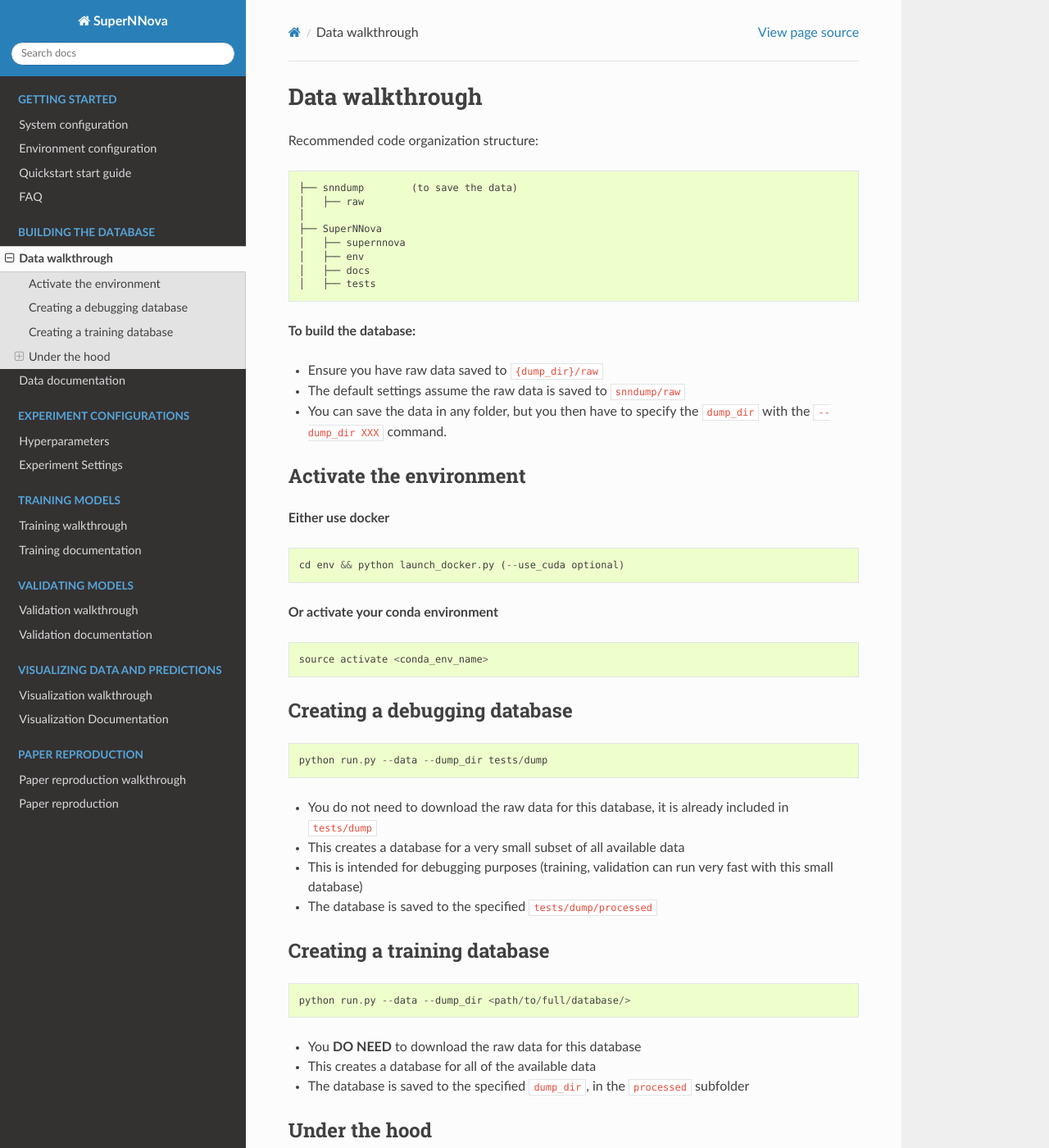
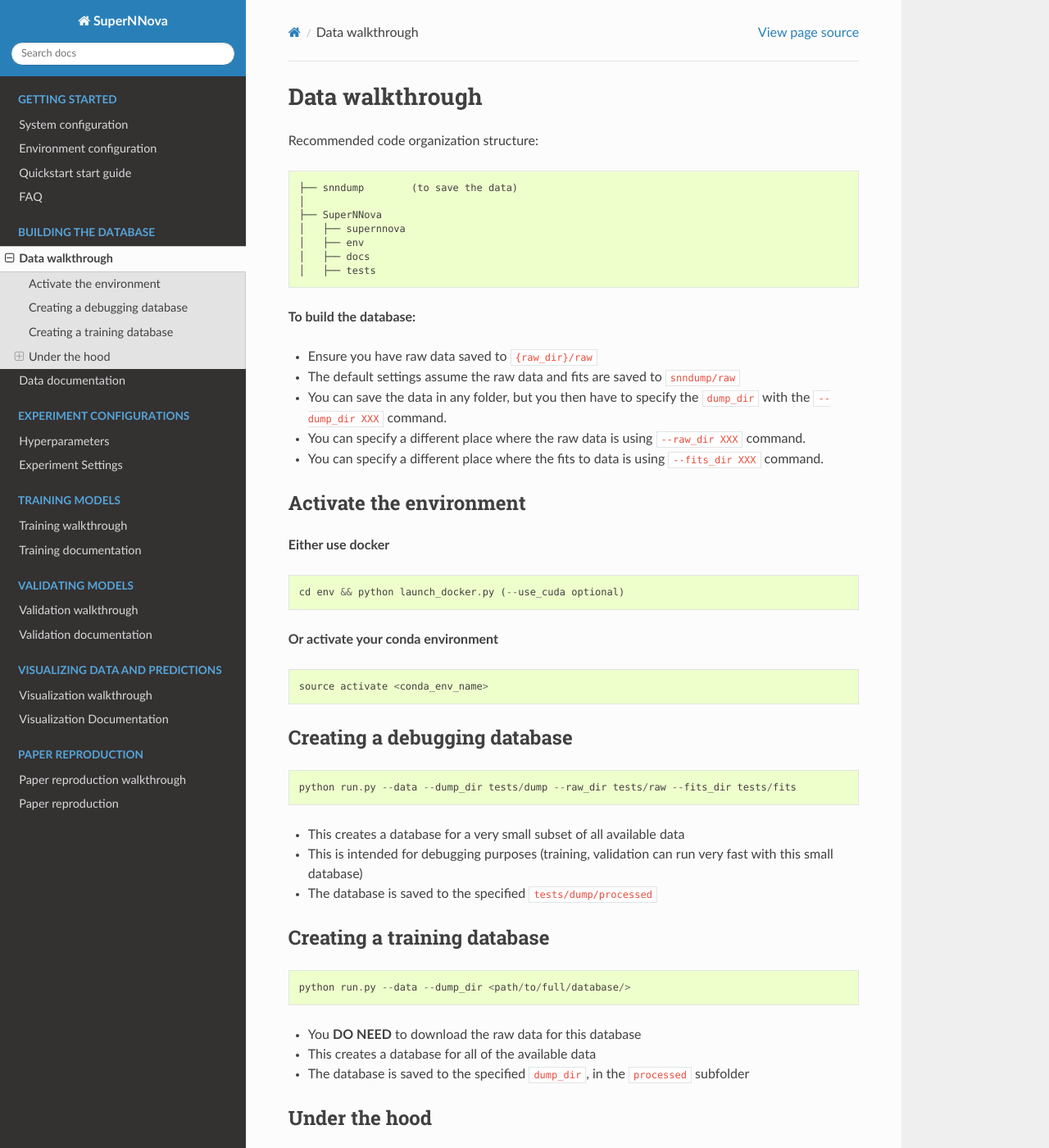
Before and after one commit to supernnova/SuperNNova, a Sphinx documentation site: the page built from docs/data/index.rst, in a window 1280 px wide and 1400 px high. Shown: the whole window at 82% size. Built offline with Sphinx 7.4.7 and the Read the Docs theme 2.0.0, drawn with Linux system fonts in a browser that asks for light colours; some of the changed text lies outside the part shown.

Commit message:
add doc with changes DES-specific

```diff
--- a/docs/data/index.rst
+++ b/docs/data/index.rst
@@ -19,9 +18,11 @@
 
 **To build the database:**
 
-- Ensure you have raw data saved to ``{dump_dir}/raw``
-- The default settings assume the raw data is saved to ``snndump/raw``
+- Ensure you have raw data saved to ``{raw_dir}/raw``
+- The default settings assume the raw data and fits are saved to ``snndump/raw``
 - You can save the data in any folder, but you then have to specify the ``dump_dir`` with the ``--dump_dir XXX`` command.
+- You can specify a different place where the raw data is using ``--raw_dir XXX`` command.
+- You can specify a different place where the fits to data is using ``--fits_dir XXX`` command.
 
 
 Activate the environment
@@ -45,9 +46,8 @@
 
 .. code::
 
-    python run.py --data --dump_dir tests/dump
+    python run.py --data --dump_dir tests/dump --raw_dir tests/raw --fits_dir tests/fits
 
-- You do not need to download the raw data for this database, it is already included in ``tests/dump``
 - This creates a database for a very small subset of all available data
 - This is intended for debugging purposes (training, validation can run very fast with this small database)
 - The database is saved to the specified ``tests/dump/processed``
@@ -73,7 +73,9 @@
 
 We first compute the data splits:
 
-- The HEAD FITS files are analyzed to compute 80/10/10 train/test/val splits.
+- By default the HEAD FITS files are analyzed to compute 80/10/10 train/test/val splits.
+- You can change if the databse contains 99.5/0.5/0.5 train/test/val splits using ``--data_training`` command.
+- You can change if the databse contains 0.5/0.5/99.5 train/test/val splits using ``--data_testing`` command.
 - The splits are different for the salt/photometry datasets
 - The splits are different depending on the classification target
 - We downsample the dataset so that for a given classification task, all classes have the same cardinality
```
Also changed, not shown: other parts of docs/data/index.rst (+0 -1 lines), README.md (+4 -2 lines), 1 other file.
